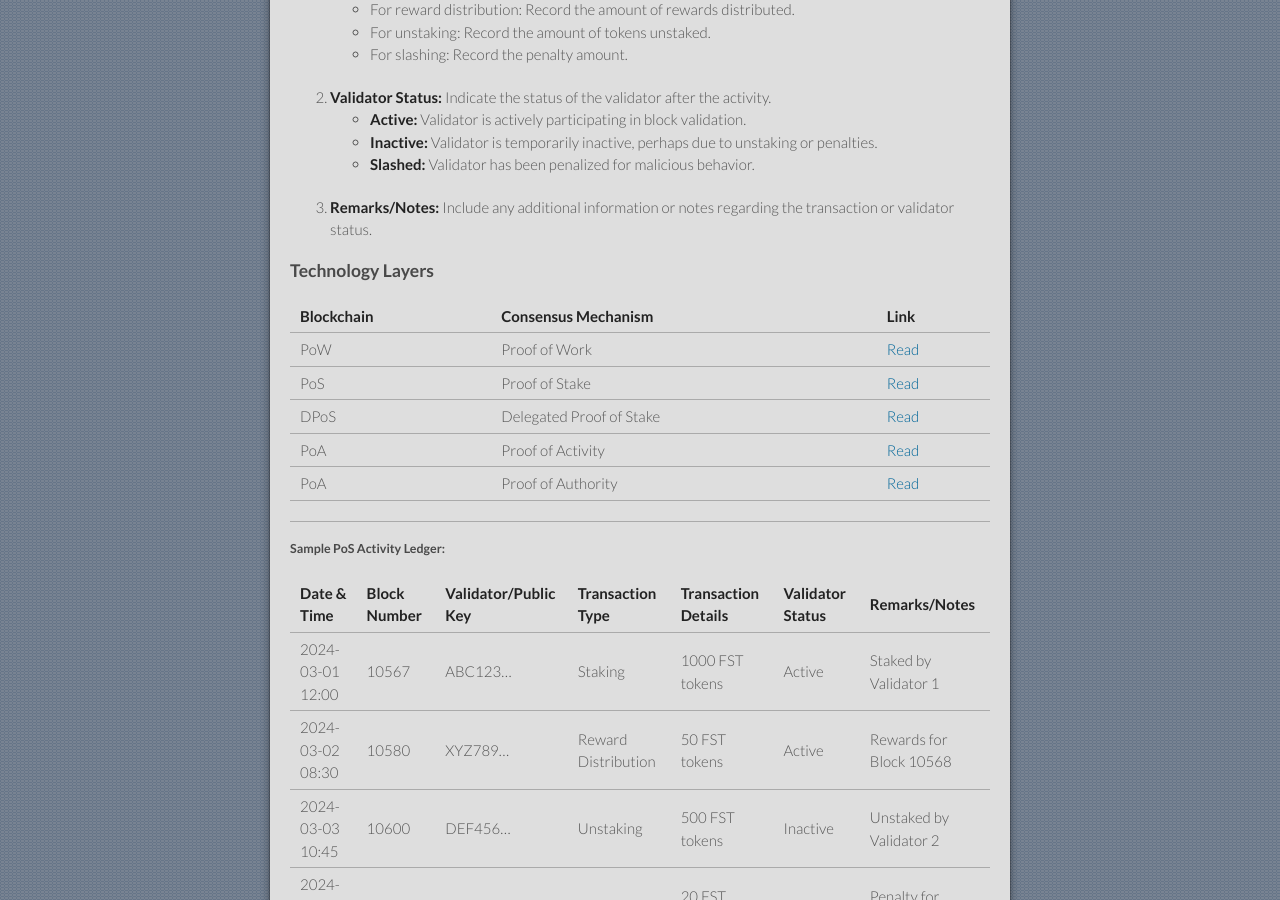
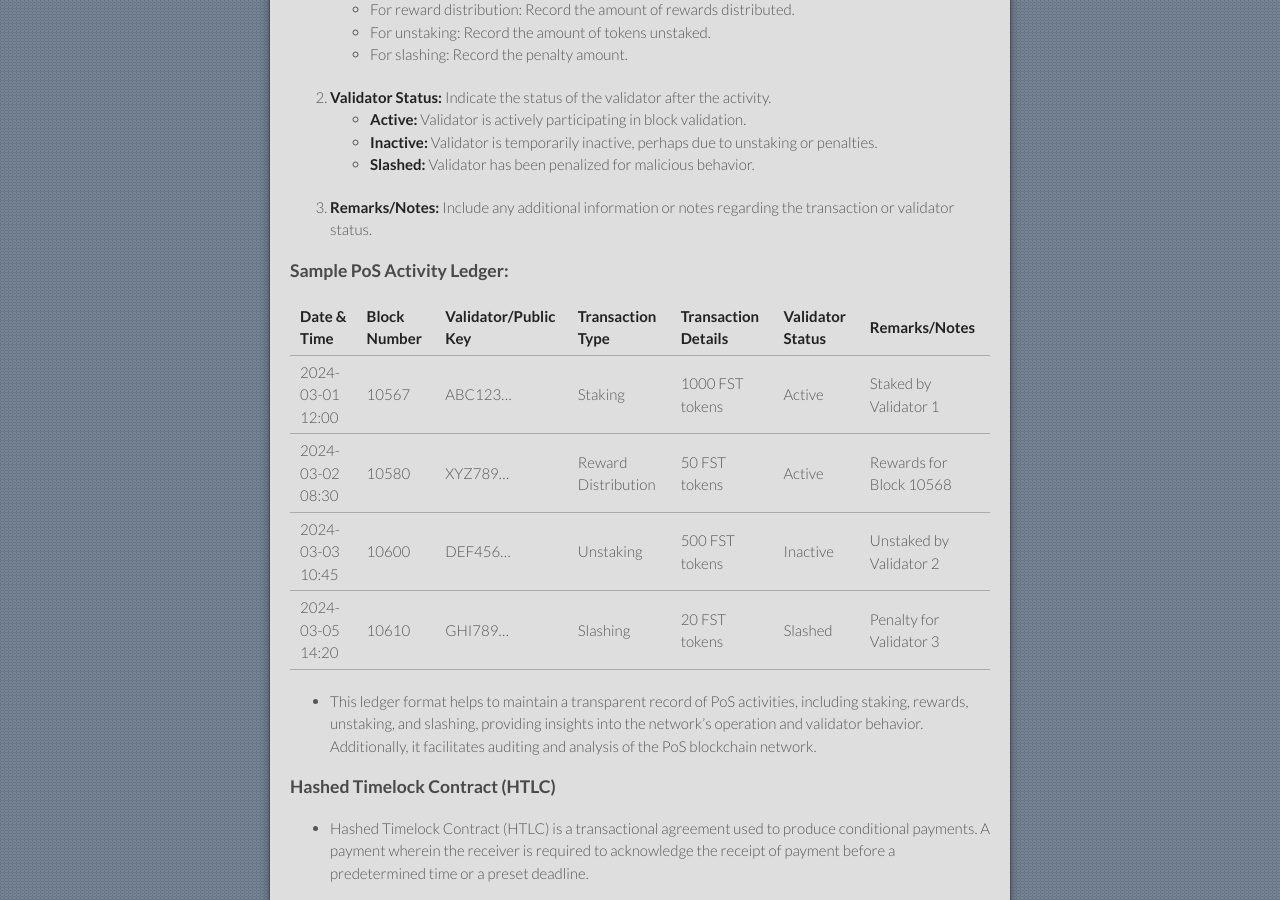
Before and after one commit to flowstake/flowstake.github.io, a Jekyll site: the page built from index.md, in a window 1280 px wide and 900 px high, scrolled down 793 px. Built offline with Jekyll 4.4.1, drawn with Linux system fonts in a browser that asks for light colours; our own code applies the rules of GitHub Pages for plain Markdown files.

Commit message:
Update index.md

```diff
--- a/index.md
+++ b/index.md
@@ -37,19 +37,7 @@ Creating a proof of stake (PoS) activity ledger involves documenting the various
 
 7. **Remarks/Notes:** Include any additional information or notes regarding the transaction or validator status.
 
-### Technology Layers
-
-| Blockchain   | Consensus Mechanism          | Link |
-|:-------------|:-----------------------------|:-------|
-| PoW          | Proof of Work                |  [Read](https://en.bitcoin.it/wiki/Proof_of_work)  |
-| PoS          | Proof of Stake               |  [Read](https://en.bitcoin.it/wiki/Proof_of_Stake)  |
-| DPoS         | Delegated Proof of Stake     |  [Read](https://docs.bitshares.org/en/master/technology/dpos.html)  |
-| PoA          | Proof of Activity            |  [Read](https://eprint.iacr.org/2014/452.pdf)  |
-| PoA          | Proof of Authority           |  [Read](https://en.wikipedia.org/wiki/Proof_of_authority)   |
-
-* * *
-
-##### Sample PoS Activity Ledger:
+### Sample PoS Activity Ledger:
 
 | Date & Time       |	Block Number  |	Validator/Public Key |	Transaction Type      |	Transaction Details	     | Validator Status   |	Remarks/Notes            |
 |:------------------|:----------------|:---------------------|:-----------------------|:-------------------------|:-------------------|:-------------------------|
@@ -204,7 +192,6 @@ console.log('Signature Verification:', isValid ? 'Valid' : 'Invalid');
 ### Sources
 - https://eprint.iacr.org/2023/598#:~:text=Threshold%20signatures%20protect%20the%20signing,if%20signers%20have%20different%20weights
 - https://en.wikipedia.org/wiki/Public_key_infrastructure
-
 
 -------------------
 
```
